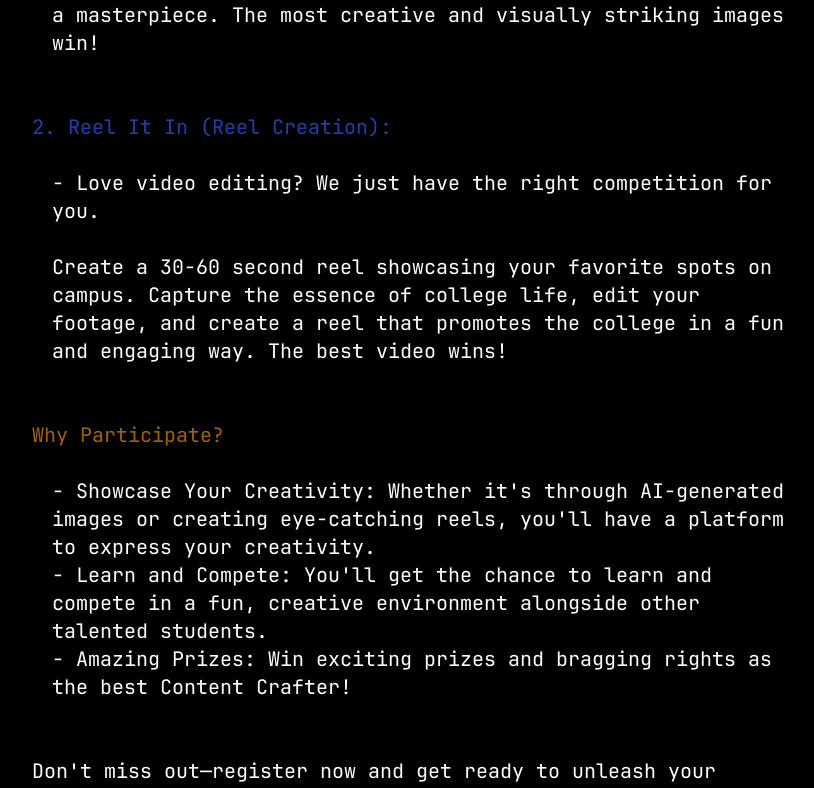
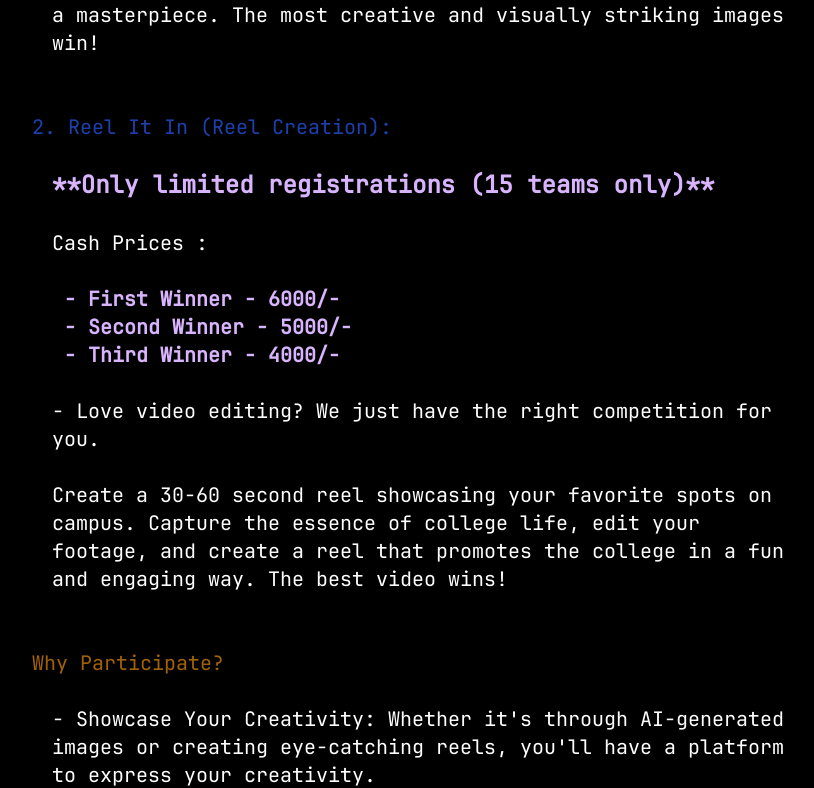
Before and after one commit to 6kumaran/Convergence, a Next.js app: page /content-crafters in a window 1280 px wide. Shown: the part 685-1473 px from the top of the page, without its empty margins (224-1038 px from the left). Built offline with nearby package versions, Linux system fonts and the light colour scheme.

Commit message:
Font Color Changed

```diff
--- a/src/app/Components/Events/BrainGpt.tsx
+++ b/src/app/Components/Events/BrainGpt.tsx
@@ -41,7 +41,7 @@ const BrainGpt = () => {
       {/* Responsive paragraph content starts below the venue and button */}
       <div className="mt-10 flex flex-col items-center justify-center h-auto px-4 sm:px-8 text-left">
         <div className="text-base md:text-lg lg:text-xl max-w-3xl overflow-wrap break-word leading-relaxed">
-          <div className='text-2xl' >***Audience are allowed only for the presentation round***</div><br />
+          <div className='text-2xl text-purple-300 font-bold' >***Audience are allowed only for the presentation round***</div><br />
         <div style={{ fontFamily: 'JetBrains Mono, monospace' }}>Are you ready to bring your ideas to life and solve real-world problems? Brain GPT is the platform for you! Whether you&apos;re a coder, designer, presenter, or visionary, we want YOU to be part of this dynamic event that unites diverse minds to create innovative and impactful solutions.</div>
           <br /><br />
           <div className='text-3xl'>What is Brain GPT?</div>
--- a/src/app/Components/Events/ContentCrafters.tsx
+++ b/src/app/Components/Events/ContentCrafters.tsx
@@ -3,7 +3,7 @@ import React from 'react';
 
 const ContentCrafters = () => {
   const handleRegisterClick = () => {
-    window.location.href = ''; // Replace with your actual Google Form link     https://forms.gle/r2jC4GibyZNra7uF9
+    window.location.href = 'https://forms.gle/r2jC4GibyZNra7uF9'; // Replace with your actual Google Form link
   };
   return (
     <div className="relative h-auto bg-black text-white max-w-5xl mx-auto px-4 sm:px-6 lg:px-8 pb-7" style={{ fontFamily: 'Nasalization, sans-serif' }}>
@@ -38,7 +38,10 @@ const ContentCrafters = () => {
 <div className='pl-5'>   <br />- Got a way with words? Use your creativity to write prompts that generate stunning images using AI tools. Craft a prompt that brings your vision to life and see how it transforms into a masterpiece. The most creative and visually striking images win!</div>
 
 <div className='text-blue-800'><br /><br />2. Reel It In (Reel Creation):</div>
-<div className='pl-5'> <br /> - Love video editing? We just have the right competition for you.
+<div className='pl-5'> <br /> <span className='text-2xl font-bold text-purple-300'>**Only limited registrations (15 teams only)**</span><br /><br />Cash Prices :
+<div className='pl-3 font-bold text-purple-300'><br />- First Winner - 6000/-
+<br />- Second Winner - 5000/-
+<br />- Third Winner - 4000/-</div><br />- Love video editing? We just have the right competition for you.
 <br /><br />
 Create a 30-60 second reel showcasing your favorite spots on campus. Capture the essence of college life, edit your footage, and create a reel that promotes the college in a fun and engaging way. The best video wins!
 </div>
--- a/src/app/Components/Events/CulturalBytes.tsx
+++ b/src/app/Components/Events/CulturalBytes.tsx
@@ -41,12 +41,13 @@ const CulturalBytes = () => {
       {/* Responsive paragraph content starts below the venue and button */}
       <div className="mt-10 flex flex-col items-center justify-center h-auto px-4 sm:px-8 text-left">
         <div style={{ fontFamily: 'JetBrains Mono, monospace' }} className="text-base md:text-lg lg:text-xl max-w-3xl overflow-wrap break-word leading-relaxed">
+        <div className='font-bold text-2xl text-purple-300'>**Limited Registrations (15 Performances Only)**</div><br />
         <div>Get ready for 2 hours of energy, creativity, and celebration! Cultural Bytes is the grand finale of Convergence 2k24, where we not only recognize the champions but also celebrate with performances that will leave you in awe and entertained.</div>
 <br /><div>This isn &apos;t just an award ceremony—it &apos;s a celebration of talent, with a mix of incredible performances and appreciation for the winners of the event. <br />If you want to show your brilliant talent, you can register for the following:</div>
 <br /><div className='pl-5'><span className='text-xl font-bold text-orange-600'>Dance Performances :</span> Solo, Duo, Group</div>
 <div className='pl-5'><span className='text-xl font-bold text-blue-800'>Singing Performances :</span> Solo, Duo</div>
 <div className='pl-5'><span className='text-xl font-bold text-yellow-700'>Special Performances</span> (Example: Stand-up comedy, Beatboxing etc)</div><br />
-<div>If you want to be in the <span className='text-purple-500'>audience</span> and enjoy the show, you could register for that as well.</div>
+<div>If you want to be in the <span className='text-purple-300 font-bold text-2xl'>audience</span> and enjoy the show, you could register for that as well.</div>
 <div>Register for an afternoon of fun, entertainment, and talent!</div>
         </div>
       </div>
```
